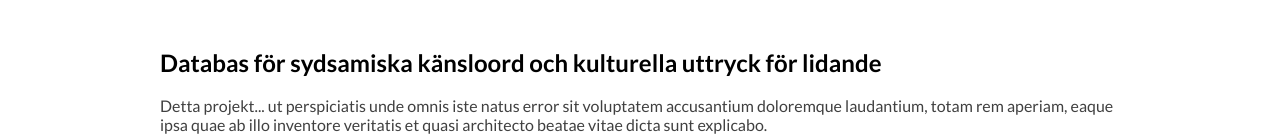
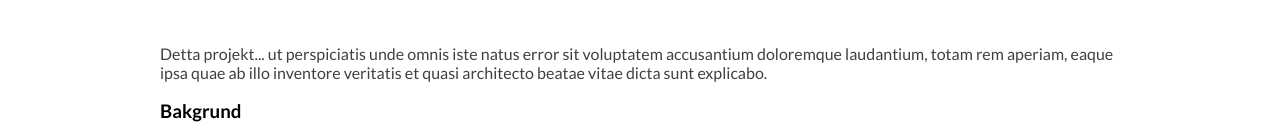
Before and after one commit to nataliefrick/MIUNsampidb_Vue, a Vue app: page / in a window 1280 px wide. Shown: the part 576-714 px from the top of the page. Built offline with nearby package versions, Linux system fonts and the light colour scheme; no server answers.

Commit message:
hid title from startsection

```diff
--- a/src/components/StartInfo.vue
+++ b/src/components/StartInfo.vue
@@ -1,6 +1,6 @@
 <template>
     <section id="database-app-info">
-        <h2 class="lato-bold">Databas för sydsamiska känsloord och kulturella uttryck för lidande</h2>
+        <h2 class="lato-bold dont-show">Databas för sydsamiska känsloord och kulturella uttryck för lidande</h2>
         <p>Detta projekt... ut perspiciatis unde omnis iste natus error sit voluptatem accusantium doloremque laudantium, totam rem aperiam, eaque ipsa quae ab illo inventore veritatis et quasi architecto beatae vitae dicta sunt explicabo. </p>
         <h3 class="lato-bold">Bakgrund</h3>
         <p>Sed ut perspiciatis unde omnis iste natus error sit voluptatem accusantium doloremque laudantium, totam rem aperiam, eaque ipsa quae ab illo inventore veritatis et quasi architecto beatae vitae dicta sunt explicabo. </p>
```
